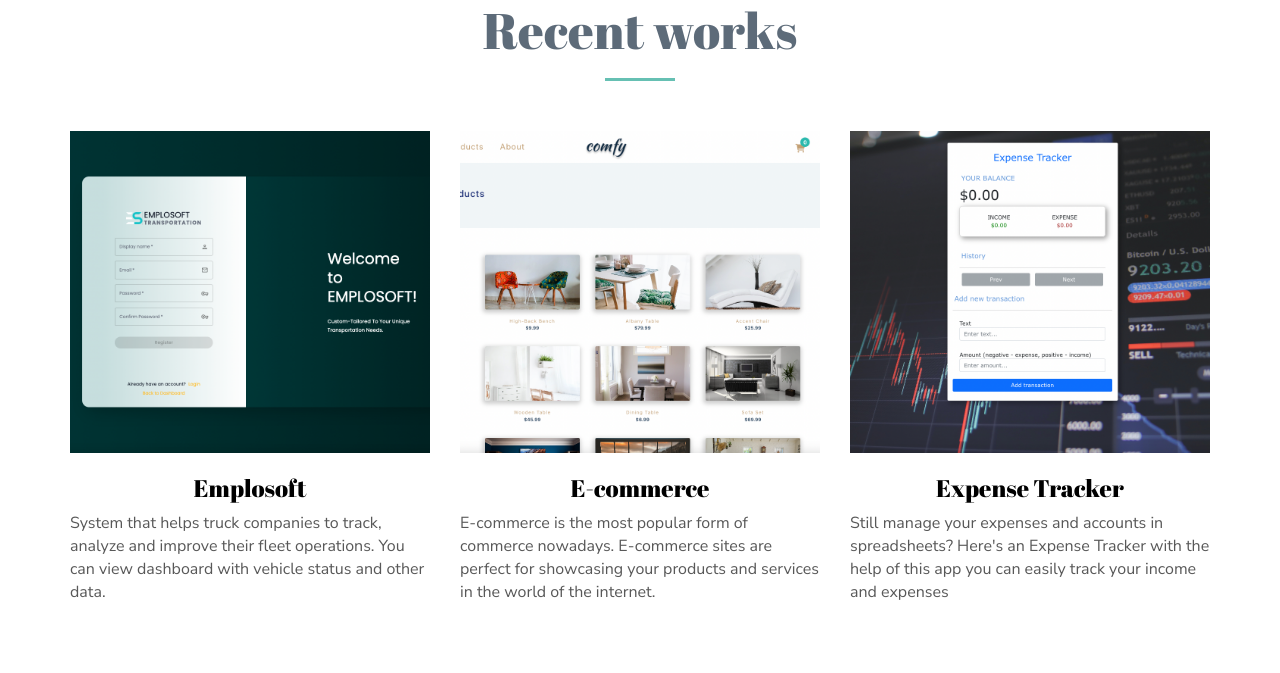
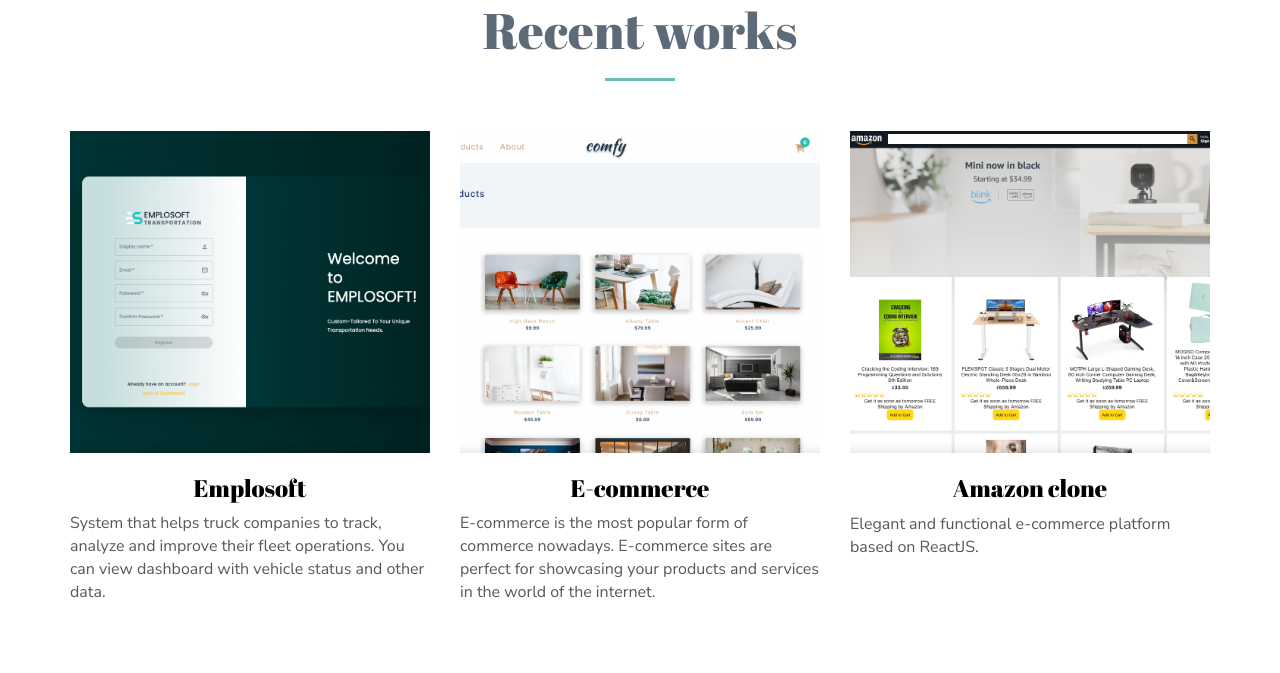
Before and after one commit to Aerendil25/Portfolio, a plain HTML site: page index.html in a window 1280 px wide. Shown: the part 1818-2491 px from the top of the page. Drawn offline with Linux system fonts and the light colour scheme; some packages are replaced by stand-ins of ours.

Commit message:
Fixed links

```diff
--- a/index.html
+++ b/index.html
@@ -165,7 +165,7 @@
           <div class="col-xs-12 col-md-4 transition">
             <a
               target="_blank"
-              href="https://aerendil25.github.io/E-commerce-team-project/"
+              href="https://e-commerce-arina.netlify.app/"
             >
               <img
                 src="./images/e-commerce.png"
@@ -184,20 +184,18 @@
           <div class="col-xs-12 col-md-4 transition">
             <a
               target="_blank"
-              href="https://aerendil25.github.io/Expense-project/"
+              href="https://main.d2gqu0pl0yutg9.amplifyapp.com/"
             >
               <img
-                src="./images/expense.png"
+                src="./images/amazon-clone.png"
                 alt=""
                 class="img-responsive"
                 id="right"
               />
             </a>
-            <h3 class="text-center">Expense Tracker</h3>
+            <h3 class="text-center">Amazon clone</h3>
             <p>
-              Still manage your expenses and accounts in spreadsheets? Here's an
-              Expense Tracker with the help of this app you can easily track
-              your income and expenses
+              Elegant and functional e-commerce platform based on ReactJS.
             </p>
           </div>
         </div>
```
Also changed, not shown: images/amazon-clone.png (added), images/expense.png (deleted), 2 other files.
